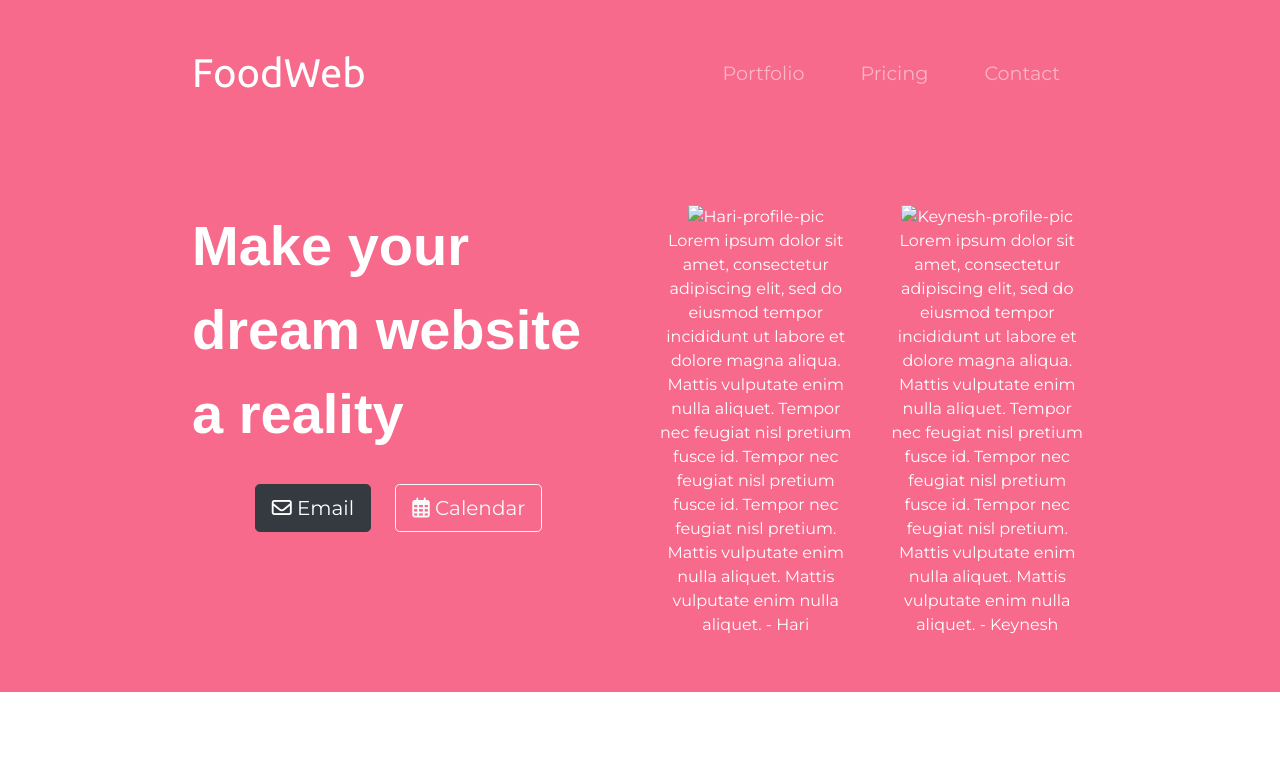
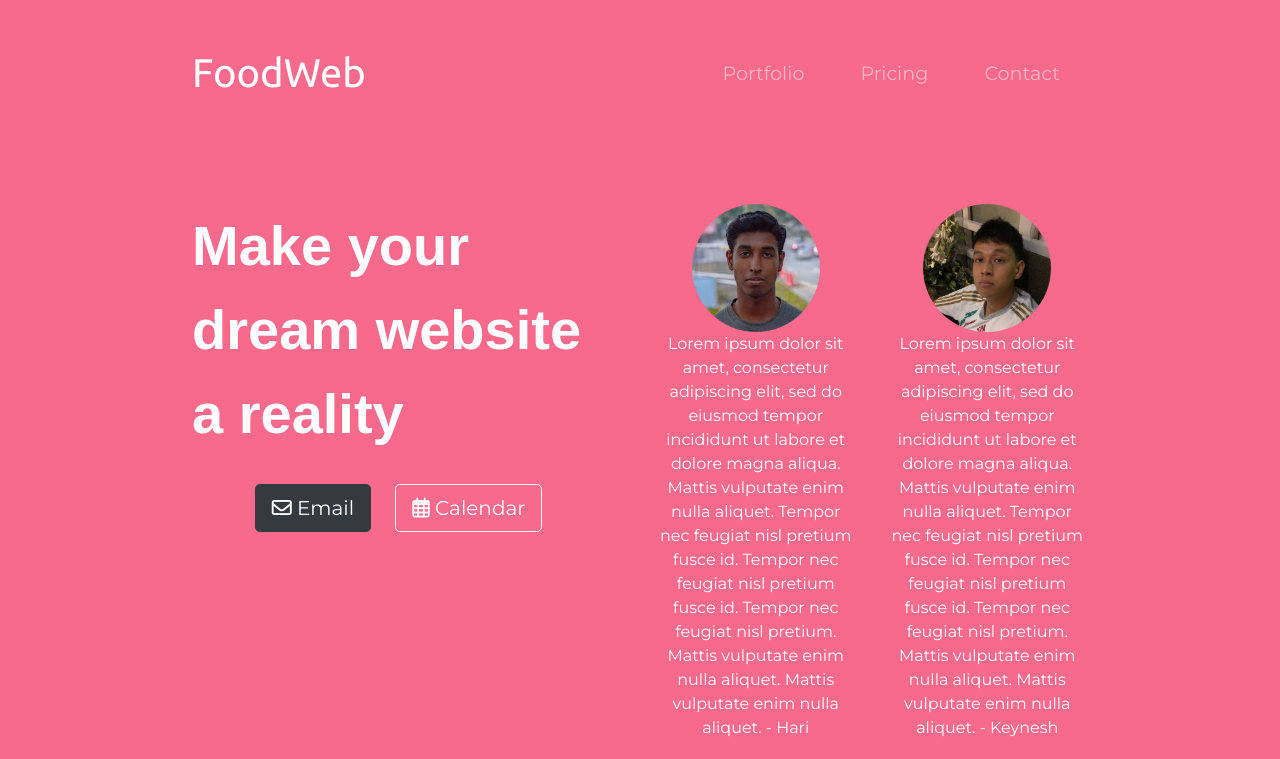
Before and after one commit to hari-dharan/FoodWeb_v1, a plain HTML site: page index.html in a window 1280 px wide. Shown: the top 759 px of the page. Drawn offline with nearby package versions, Linux system fonts and the light colour scheme; files that its build step writes are made by us from their sources; files whose address does not match are found by name.

Commit message:
Update index.html

```diff
--- a/index.html
+++ b/index.html
@@ -11,7 +11,7 @@
 
   <!-- Bootstrap and Styles.css -->
   <link rel="stylesheet" href="https://stackpath.bootstrapcdn.com/bootstrap/4.5.0/css/bootstrap.min.css" integrity="sha384-9aIt2nRpC12Uk9gS9baDl411NQApFmC26EwAOH8WgZl5MYYxFfc+NcPb1dKGj7Sk" crossorigin="anonymous">
-  <link rel="stylesheet" href="css/styles.css">
+  <link rel="stylesheet" href="styles.css">
 
   <!-- Font Awesome -->
   <script src="https://kit.fontawesome.com/a2d4701b0b.js" crossorigin="anonymous"></script>
@@ -58,12 +58,12 @@
           <button type="button" class="top-btn btn btn-outline-light btn-lg"> <i class="far fa-calendar-alt"></i> Calendar </button>
         </div>
         <div class="profile-pic col-lg-3">
-          <img src="images/Hari Profile Pic Circle.png" alt="Hari-profile-pic" height="128px" width="128px">
+          <img src="Hari Profile Pic Circle.png" alt="Hari-profile-pic" height="128px" width="128px">
           <p>Lorem ipsum dolor sit amet, consectetur adipiscing elit, sed do eiusmod tempor incididunt ut labore et dolore magna aliqua. Mattis vulputate enim nulla aliquet. Tempor nec feugiat nisl pretium fusce id. Tempor nec feugiat nisl pretium
             fusce id. Tempor nec feugiat nisl pretium. Mattis vulputate enim nulla aliquet. Mattis vulputate enim nulla aliquet. - Hari</p>
         </div>
         <div class="profile-pic col-lg-3">
-          <img src="images/Keynesh Profile Pic Circle.png" alt="Keynesh-profile-pic" height="128px" width="128px">
+          <img src="Keynesh Profile Pic Circle.png" alt="Keynesh-profile-pic" height="128px" width="128px">
           <p>Lorem ipsum dolor sit amet, consectetur adipiscing elit, sed do eiusmod tempor incididunt ut labore et dolore magna aliqua. Mattis vulputate enim nulla aliquet. Tempor nec feugiat nisl pretium fusce id. Tempor nec feugiat nisl pretium
             fusce id. Tempor nec feugiat nisl pretium. Mattis vulputate enim nulla aliquet. Mattis vulputate enim nulla aliquet. - Keynesh</p>
         </div>
```
